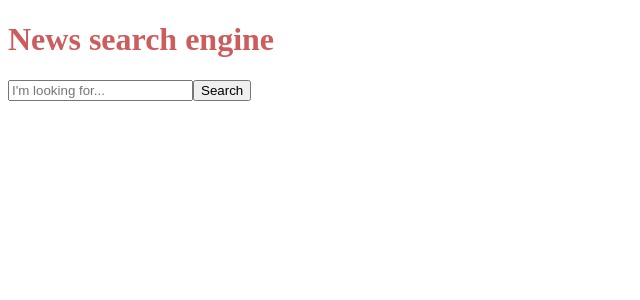
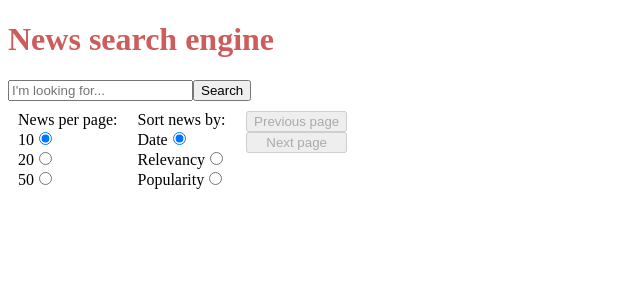
Before and after one commit to prokhorovd/rss-react-2021, a React app: page / in a window 1280 px wide. Shown: the top 300 px of the page, without its empty margins (0-640 px from the left). Built offline with nearby package versions, Linux system fonts and the light colour scheme; the HTML template or start-up script is replaced by a standard one.

Commit message:
feat: add feed controls

```diff
--- a/src/App.css
+++ b/src/App.css
@@ -30,3 +30,15 @@
     height: 150px;
     align-self: center;
 }
+
+.feed-controls {
+    display: flex;
+}
+
+.feed-controls__news-per-page,
+.feed-controls__sorting,
+.feed-controls__pagination {
+    display: flex;
+    flex-direction: column;
+    padding: 10px;
+}
--- a/src/components/ArticleBox.tsx
+++ b/src/components/ArticleBox.tsx
@@ -5,7 +5,7 @@ function ArticleBox(props: { data: Article }) {
   const { data } = props;
   const {
     author,
-    content,
+    url,
     description,
     publishedAt,
     source,
@@ -22,7 +22,12 @@ function ArticleBox(props: { data: Article }) {
         {author}
       </p>
       <p>{date.toLocaleString()}</p>
-      <p className="article__content">{description}</p>
+      <p className="article__content">
+        {description}
+        <span>
+          <a href={url}> Read more</a>
+        </span>
+      </p>
       <img className="article__img" src={urlToImage} alt="news" />
     </div>
   );
--- a/src/components/News.tsx
+++ b/src/components/News.tsx
@@ -1,4 +1,4 @@
-import React, { ChangeEvent, useState } from 'react';
+import React, { ChangeEvent, MouseEventHandler, useState } from 'react';
 import { Article } from '../types';
 import ArticleBox from './ArticleBox';
 
@@ -10,11 +10,11 @@ function News() {
   const [sortBy, setSortBy] = useState<string>('publishedAt');
   const [pageNum, setPageNum] = useState<number>(1);
 
-  const handleSubmit = async (event: ChangeEvent<HTMLFormElement>) => {
-    event.preventDefault();
+  const refreshPageContent = async () => {
     setIsLoading(true);
     try {
-      const apiKey = '00c5fceb74a64cee90041cb63724b62a';
+      // const apiKey = '00c5fceb74a64cee90041cb63724b62a';
+      const apiKey = 'f1eca3f7183846eea73575a543a71641'; // disposable mail
       const address = `https://newsapi.org/v2/everything?q=${searchValue}`
         + `&from=2021-10-02&sortBy=${sortBy}&apiKey=${apiKey}`
         + `&pageSize=${pageSize}&page=${pageNum}`;
@@ -25,20 +25,42 @@ function News() {
           setIsLoading(false);
           return data;
         });
+      // console.log('result is: ', result.articles);
       setArticles(result.articles);
-      // console.log('data is set');
     } catch (e) {
       console.error('error has occurred: ', e);
-      // setIsLoading(false);
     } finally {
-      console.log('finally');
       setIsLoading(false);
     }
   };
 
-  const handleChange = (event: ChangeEvent<HTMLInputElement>) => {
-    const { value } = event.target;
-    setSearchValue(value);
+  const handleSubmit = async (event: ChangeEvent<HTMLFormElement>) => {
+    event.preventDefault();
+    await refreshPageContent();
+  };
+
+  const handleChange = async (event: ChangeEvent<HTMLInputElement>) => {
+    const { name, type, value } = event.target;
+    if (name === 'pageSize') {
+      setPageSize(Number(value));
+      // await refreshPageContent();
+    } else if (name === 'sortBy') {
+      setSortBy(value);
+      // await refreshPageContent();
+    } else if (type === 'text') {
+      setSearchValue(value);
+    }
+  };
+
+  const handleClick = async (event: MouseEventHandler<HTMLButtonElement>) => {
+    const { name } = event.target;
+    if (name === 'prev') {
+      setPageNum((currentPageNumber) => currentPageNumber - 1);
+      await refreshPageContent();
+    } else if (name === 'next') {
+      setPageNum((currentPageNumber) => currentPageNumber + 1);
+      await refreshPageContent();
+    }
   };
 
   function generateID() {
@@ -57,6 +79,96 @@ function News() {
           {isLoading ? 'Loading...' : 'Search'}
         </button>
       </form>
+      <div className="feed-controls">
+        <div className="feed-controls__news-per-page">
+          News per page:
+          <label htmlFor="show10">
+            10
+            <input
+              type="radio"
+              id="show10"
+              name="pageSize"
+              value={10}
+              checked={pageSize === 10}
+              onChange={handleChange}
+            />
+          </label>
+          <label htmlFor="show20">
+            20
+            <input
+              type="radio"
+              id="show20"
+              name="pageSize"
+              value={20}
+              checked={pageSize === 20}
+              onChange={handleChange}
+            />
+          </label>
+          <label htmlFor="show50">
+            50
+            <input
+              type="radio"
+              id="show50"
+              name="pageSize"
+              value={50}
+              checked={pageSize === 50}
+              onChange={handleChange}
+            />
+          </label>
+        </div>
+        <div className="feed-controls__sorting">
+          Sort news by:
+          <label htmlFor="publishedAt">
+            Date
+            <input
+              type="radio"
+              id="publishedAt"
+              name="sortBy"
+              value="publishedAt"
+              checked={sortBy === 'publishedAt'}
+              onChange={handleChange}
+            />
+          </label>
+          <label htmlFor="relevancy">
+            Relevancy
+            <input
+              type="radio"
+              id="relevancy"
+              name="sortBy"
+              value="relevancy"
+              checked={sortBy === 'relevancy'}
+              onChange={handleChange}
+            />
+          </label>
+          <label htmlFor="popularity">
+            Popularity
+            <input
+              type="radio"
+              id="popularity"
+              name="sortBy"
+              value="popularity"
+              checked={sortBy === 'popularity'}
+              onChange={handleChange}
+            />
+          </label>
+        </div>
+        <div className="feed-controls__pagination">
+          <button
+            onClick={handleClick}
+            name="prev"
+            disabled={pageNum === 1 || isLoading}
+          >
+            Previous page
+          </button>
+          <button
+            onClick={handleClick}
+            name="next"
+            disabled={articles === undefined || articles.length === 0 || isLoading}
+          >
+            Next page
+          </button>
+        </div>
+      </div>
       <div className="articles-field">
         {articles.map((element) => <ArticleBox key={generateID()} data={element} />)}
       </div>
--- a/src/types.ts
+++ b/src/types.ts
@@ -6,4 +6,5 @@ export interface Article {
   source: { id: string | null, name: string };
   title: string;
   urlToImage: string;
+  url: string;
 }
```
